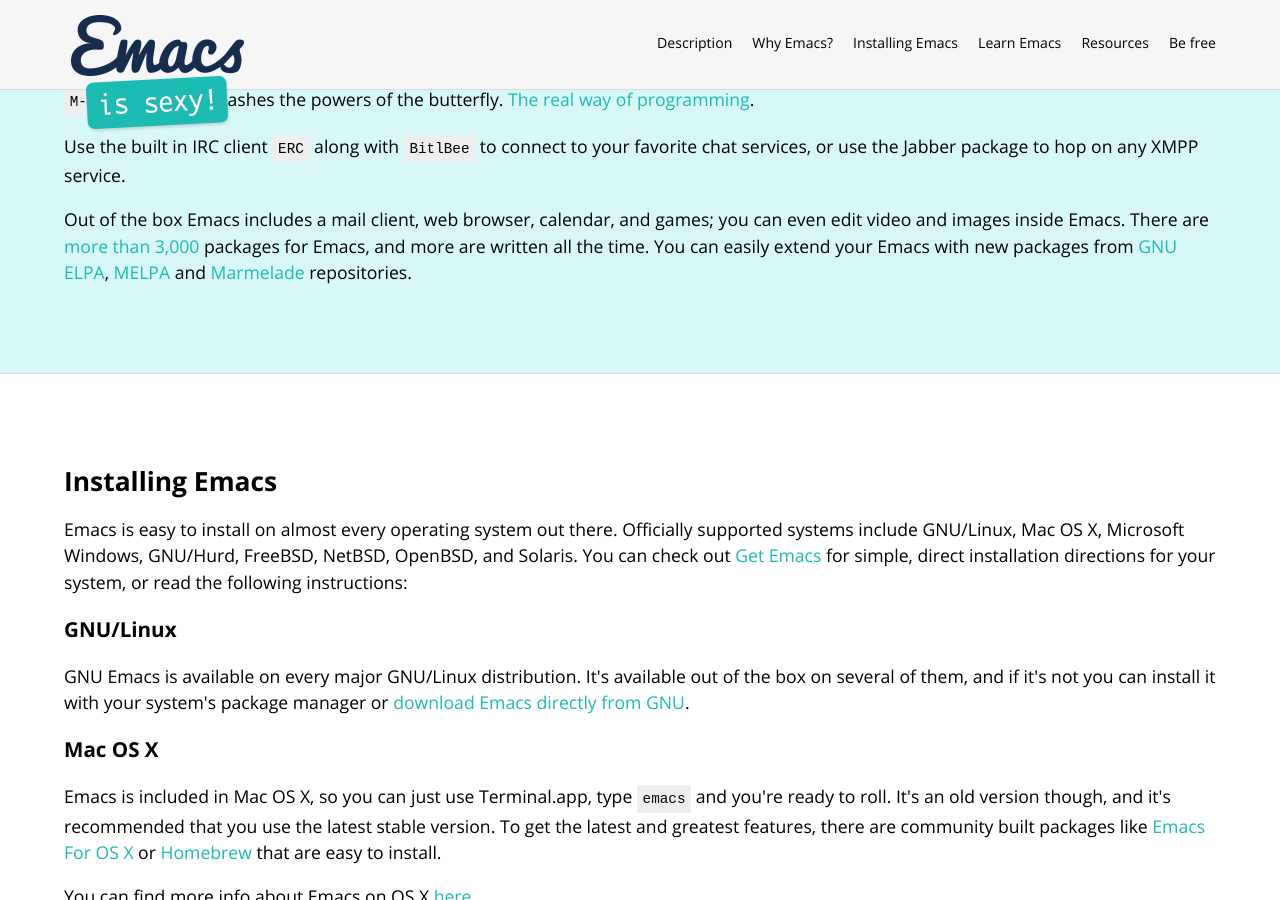
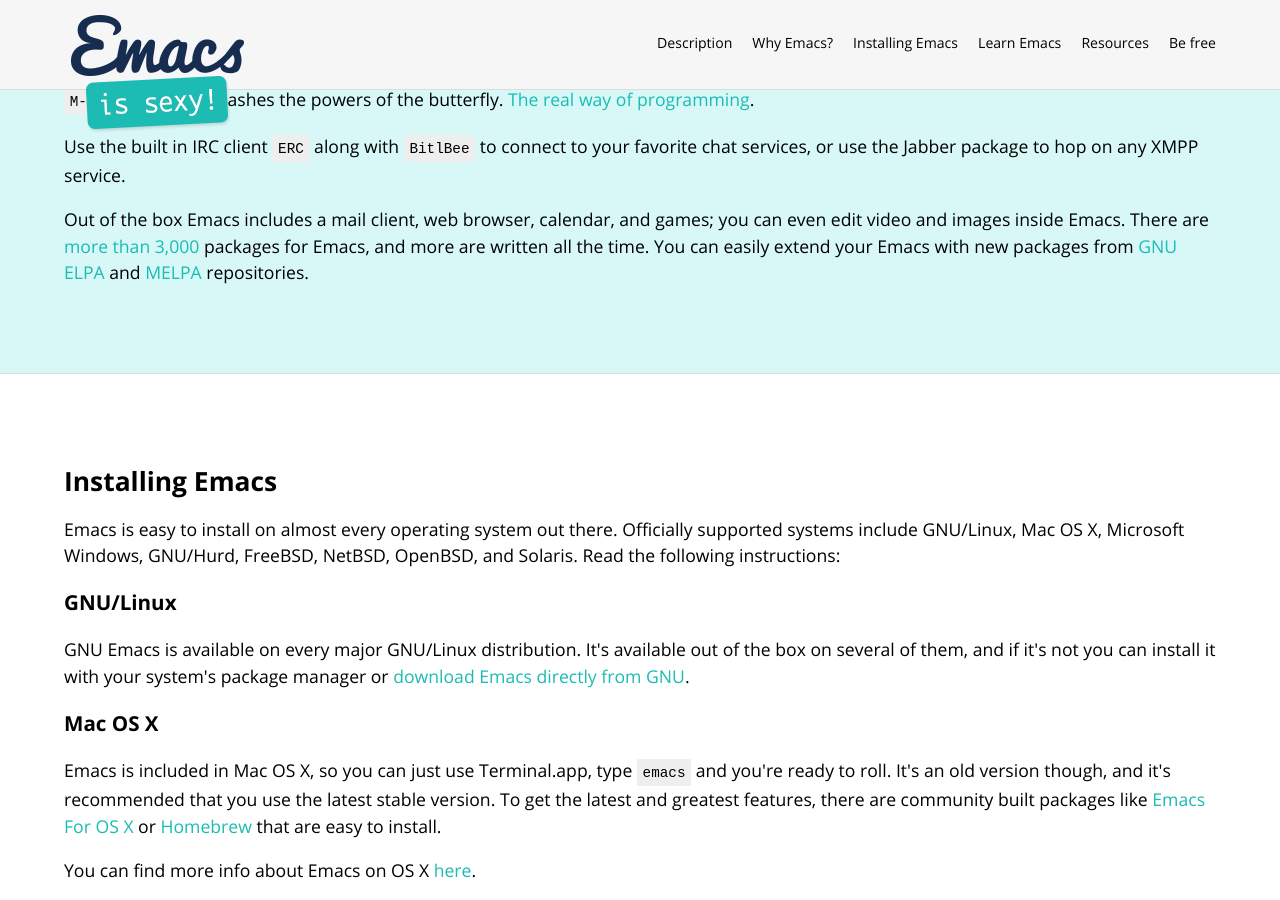
Before and after one commit to picandocodigo/emacs.sexy, a Jekyll site: the page built from index.html, in a window 1280 px wide and 900 px high, scrolled down 1539 px. Built offline with Jekyll 4.4.1, drawn with Linux system fonts in a browser that asks for light colours; nearby versions of some CDN libraries.

Commit message:
Removes emacs.link and marmalade-repo dead links

```diff
--- a/index.html
+++ b/index.html
@@ -123,10 +123,8 @@
             title="Emacs archive tracker">more than 3,000</a> packages for
       Emacs, and more are written all the time. You can easily extend
       your Emacs with new packages
-      from <a href="http://elpa.gnu.org/">GNU
-      ELPA</a>, <a href="https://melpa.org/">MELPA</a>
-      and <a href="http://marmalade-repo.org/">Marmelade</a>
-      repositories.
+      from <a href="http://elpa.gnu.org/">GNU ELPA</a>
+      and <a href="https://melpa.org/">MELPA</a> repositories.
     </p>
   </div>
 </section>
@@ -138,10 +136,7 @@
       Emacs is easy to install on almost every operating system out
       there. Officially supported systems include GNU/Linux,
       Mac OS X, Microsoft Windows, GNU/Hurd, FreeBSD, NetBSD,
-      OpenBSD, and Solaris. You can check out <a
-  href="http://emacs.link/">Get Emacs</a> for simple, direct
-      installation directions for your system, or
-      read the following instructions:
+      OpenBSD, and Solaris. Read the following instructions:
     </p>
     <h3>GNU/Linux</h3>
     <p>
```
